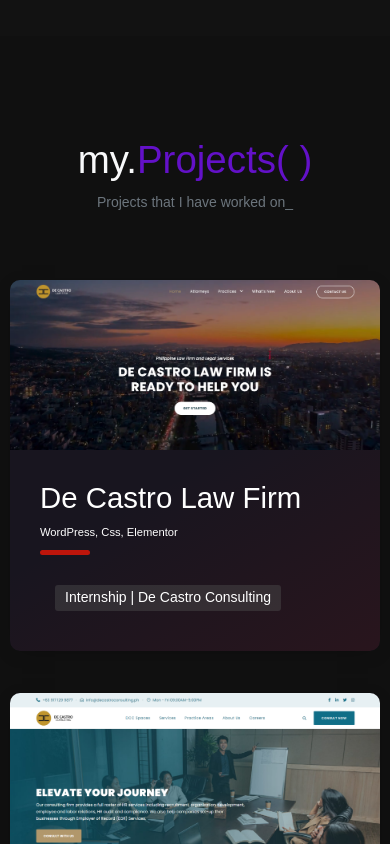
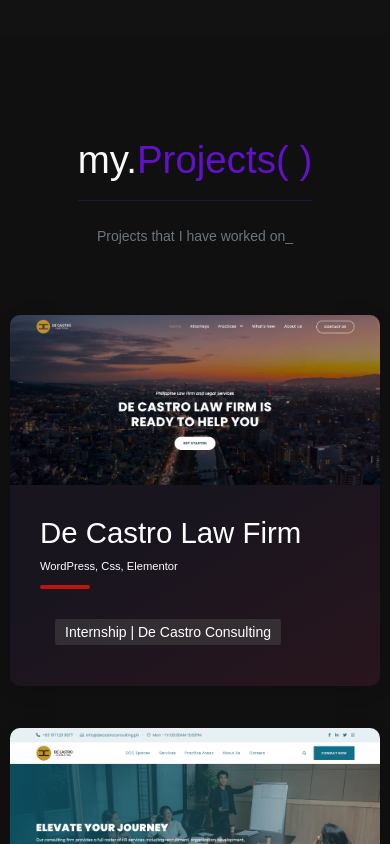
Before and after one commit to jammmeess/portfolio-jammmeess, a React (Create React App) app: page / in a window 390 px wide. Shown: the part 2880-3724 px from the top of the page. Built offline with nearby package versions, Linux system fonts and the light colour scheme; a web font is replaced by a local one.

Commit message:
Layout Update Fully Responsive

```diff
--- a/src/components/Project.jsx
+++ b/src/components/Project.jsx
@@ -57,7 +57,10 @@
           <div className="col-lg-12 mt-5">
             <h3 className="display-3 text-light d-flex justify-content-center">
               <strong>
-                my.<span className="text-code ">Projects( )</span>
+                my.
+                <span className="text-code ">
+                  Projects( ) <hr className="divider" />
+                </span>
               </strong>
             </h3>
             <p className="text-secondary d-flex justify-content-center">
@@ -65,10 +68,9 @@
             </p>
           </div>
         </div>
-
         <div className="row mt-5">
           {projectsData.map((project, index) => (
-            <div className="col-lg-12 mb-2" key={index}>
+            <div className="col-lg-6 mb-2" key={index}>
               <article
                 className={`postcard dark ${index % 2 === 0 ? "red" : "blue"}`}
               >
@@ -122,6 +124,7 @@
           ))}
         </div>
       </div>
+
     </section>
   );
 };
```
